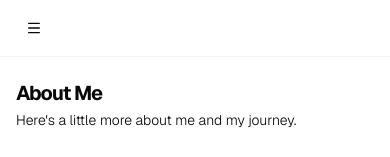
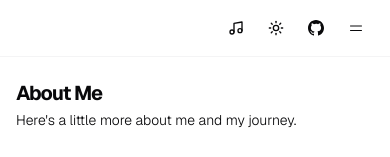
Before and after one commit to suraj-saw/portfolio-suraj, a Next.js app: page /about in a window 390 px wide. Shown: the top 157 px of the page. Built offline with nearby package versions, Linux system fonts and the light colour scheme.

Commit message:
initial commit

```diff
--- a/components/mobile-nav.tsx
+++ b/components/mobile-nav.tsx
@@ -1,22 +1,17 @@
-'use client';
+"use client";
 
-import * as React from 'react';
-import Link, { LinkProps } from 'next/link';
-import { useRouter, usePathname } from 'next/navigation';
-import { Menu, X } from 'lucide-react';
-import { siteConfig } from '@/config/site';
-import { cn } from '@/lib/utils';
-import { Button } from '@/components/ui/button';
-import { docsConfig } from '@/config/docs';
-import { ModeSwitcher } from './mode-switcher';
-import { Icons } from './icons';
+import * as React from "react";
+import Link, { LinkProps } from "next/link";
+import { useRouter } from "next/navigation";
+import { X } from "lucide-react";
 
-interface NavItem {
-  title: string;
-  href: string;
-  disabled?: boolean;
-  items?: NavItem[];
-}
+import { docsConfig } from "@/config/docs";
+import { cn } from "@/lib/utils";
+import { Button } from "./ui/button";
+import { Drawer, DrawerTrigger, DrawerContent, DrawerOverlay, DrawerPortal, DrawerClose, DrawerTitle } from "./ui/drawer";
+import { ModeSwitcher } from "./mode-switcher";
+import { siteConfig } from "@/config/site";
+import { Icons } from "./icons";
 
 interface MobileNavProps {
   toggleMusic: () => void;
@@ -25,63 +20,91 @@ interface MobileNavProps {
 
 export function MobileNav({ toggleMusic, playing }: MobileNavProps) {
   const [open, setOpen] = React.useState(false);
-  const pathname = usePathname();
-
-  React.useEffect(() => {
-    setOpen(false);
-  }, [pathname]);
 
   return (
-    <div className="flex items-center gap-2 md:hidden">
+    <Drawer open={open} onOpenChange={setOpen}>
+      <DrawerTrigger asChild>
         <Button
           variant="ghost"
           size="icon"
-        className="h-9 w-9 rounded-full"
-        onClick={() => setOpen(true)}
+          className="h-9 w-9 rounded-full transition-all hover:scale-105 hover:bg-muted md:hidden"
         >
-        <Menu className="h-5 w-5" />
+          {/* Hamburger icon */}
+          <svg
+            xmlns="http://www.w3.org/2000/svg"
+            fill="none"
+            viewBox="0 0 24 24"
+            strokeWidth="1.5"
+            stroke="currentColor"
+            className="h-5 w-5"
+          >
+            <path
+              strokeLinecap="round"
+              strokeLinejoin="round"
+              d="M3.75 9h16.5m-16.5 6.75h16.5"
+            />
+          </svg>
         </Button>
+      </DrawerTrigger>
 
-      {open && (
-        <div className="fixed inset-0 z-[100] flex">
-          {/* Backdrop */}
-          <div
-            className="fixed inset-0 bg-background/80 backdrop-blur-sm"
-            onClick={() => setOpen(false)}
-          />
+      {/* sr-only title for accessibility */}
+      <DrawerTitle className="sr-only">Navigation Menu</DrawerTitle>
 
-          {/* Drawer */}
-          <div className="fixed right-0 top-0 h-full w-[300px] bg-background border-l border-border/40 flex flex-col shadow-xl z-[101]">
+      <DrawerContent className="h-[88vh] border-t border-border/40 bg-background/95 backdrop-blur-xl">
+        <div className="flex h-full flex-col">
           {/* Header */}
-            <div className="flex items-center justify-between px-5 py-4 border-b border-border/40">
-              <Link
-                href="/"
-                className="flex items-center gap-2"
-                onClick={() => setOpen(false)}
-              >
+          <div className="flex items-center justify-between border-b border-border/40 px-5 py-3">
+            <div className="flex items-center gap-2.5">
               <Icons.logo className="h-5 w-5" />
-                <span className="font-semibold text-sm">{siteConfig.name}</span>
-              </Link>
+              <span className="text-base font-semibold">{siteConfig.name}</span>
+            </div>
+
             <div className="flex items-center gap-1">
+              {/* Music toggle */}
               <Button
                 variant="ghost"
                 size="icon"
                 className="h-8 w-8 rounded-full"
                 onClick={toggleMusic}
+                title={playing ? "Pause music" : "Play music"}
               >
                 <Icons.music
                   className={`h-4 w-4 ${
-                      playing ? 'text-blue-500' : 'text-muted-foreground'
+                    playing ? "text-primary" : "text-muted-foreground"
                   }`}
                 />
               </Button>
+
+              {/* Theme toggle */}
               <Button
                 variant="ghost"
                 size="icon"
-                  className="h-8 w-8 rounded-full relative"
+                className="h-8 w-8 rounded-full"
+                asChild
               >
+                <div>
                   <ModeSwitcher className="h-4 w-4" />
+                </div>
               </Button>
+
+              {/* GitHub */}
+              <Button
+                variant="ghost"
+                size="icon"
+                className="h-8 w-8 rounded-full"
+                asChild
+              >
+                <Link
+                  href={siteConfig.links.github}
+                  target="_blank"
+                  rel="noreferrer"
+                  onClick={() => setOpen(false)}
+                >
+                  <Icons.gitHub className="h-4 w-4" />
+                </Link>
+              </Button>
+
+              {/* Close */}
               <Button
                 variant="ghost"
                 size="icon"
@@ -93,19 +116,19 @@ export function MobileNav({ toggleMusic, playing }: MobileNavProps) {
             </div>
           </div>
 
-            {/* Content */}
-            <div className="flex-1 overflow-y-auto px-5 py-4">
-              <div className="space-y-6">
+          {/* Nav Links */}
+          <div className="flex-1 overflow-y-auto px-4 py-4">
+            <div className="space-y-4">
               {/* Home link */}
               <div className="space-y-1">
                 <MobileLink
                   href="/"
                   onOpenChange={setOpen}
-                    className="group flex items-center justify-between rounded-xl border border-border/40 bg-muted/30 px-4 py-3 text-sm font-medium transition-all hover:border-border hover:bg-muted/50"
+                  className="flex items-center justify-between rounded-lg border border-border/40 bg-muted/30 px-4 py-3 text-sm font-medium transition-all hover:border-border/60 hover:bg-muted/50"
                 >
                   <span>Home</span>
                   <svg
-                      className="h-4 w-4"
+                    className="h-4 w-4 text-muted-foreground"
                     fill="none"
                     viewBox="0 0 24 24"
                     stroke="currentColor"
@@ -120,33 +143,25 @@ export function MobileNav({ toggleMusic, playing }: MobileNavProps) {
                 </MobileLink>
               </div>
 
-                {/* Sections */}
+              {/* Sidebar sections */}
               {docsConfig.sidebarNav.map((section, index) => (
-                  <div key={index} className="space-y-2">
-                    <div className="flex items-center gap-2 px-1">
-                      <div className="h-px flex-1 bg-gradient-to-r from-transparent via-border/50 to-transparent" />
-                      <h3 className="text-[10px] font-bold uppercase tracking-widest text-muted-foreground/60">
+                <div key={index} className="space-y-1">
+                  {/* Section title */}
+                  <p className="px-1 pb-1 text-[11px] font-semibold uppercase tracking-widest text-muted-foreground">
                     {section.title}
-                      </h3>
-                      <div className="h-px flex-1 bg-gradient-to-l from-transparent via-border/50 to-transparent" />
-                    </div>
-                    <div className="space-y-1">
-                      {section?.items?.map((item: NavItem) =>
+                  </p>
+
+                  {section?.items?.map((item: any) =>
                     item.href && !item.disabled ? (
                       <MobileLink
                         key={item.href}
                         href={item.href}
                         onOpenChange={setOpen}
-                            className={cn(
-                              'group flex items-center justify-between rounded-lg px-4 py-2.5 text-sm transition-all hover:bg-muted/50',
-                              pathname === item.href
-                                ? 'bg-accent font-medium'
-                                : 'text-muted-foreground'
-                            )}
+                        className="flex items-center justify-between rounded-lg px-4 py-2.5 text-sm transition-all hover:bg-muted/50"
                       >
-                            <span>{item.title}</span>
+                        <span className="font-medium">{item.title}</span>
                         <svg
-                              className="h-3.5 w-3.5 opacity-50"
+                          className="h-3.5 w-3.5 text-muted-foreground"
                           fill="none"
                           viewBox="0 0 24 24"
                           stroke="currentColor"
@@ -162,14 +177,12 @@ export function MobileNav({ toggleMusic, playing }: MobileNavProps) {
                     ) : null
                   )}
                 </div>
-                  </div>
               ))}
             </div>
           </div>
         </div>
-        </div>
-      )}
-    </div>
+      </DrawerContent>
+    </Drawer>
   );
 }
 
@@ -194,7 +207,7 @@ function MobileLink({
         router.push(href.toString());
         onOpenChange?.(false);
       }}
-      className={className}
+      className={cn(className)}
       {...props}
     >
       {children}
--- a/components/site-header.tsx
+++ b/components/site-header.tsx
@@ -27,7 +27,6 @@ export function SiteHeader() {
     if (!audioRef.current) return;
 
     if (playing) {
-      // Wait for any pending play() before pausing
       if (playPromiseRef.current) {
         playPromiseRef.current
           .then(() => {
@@ -45,7 +44,6 @@ export function SiteHeader() {
           playPromiseRef.current = null;
         })
         .catch((err) => {
-          // AbortError is expected if pause is called before play resolves
           if (err.name !== "AbortError") {
             console.error("Audio play error:", err);
           }
@@ -70,8 +68,52 @@ export function SiteHeader() {
         <div className="container flex h-14 items-center">
           <MainNav />
 
-          {/* Mobile nav gets the music toggle */}
-          <MobileNav toggleMusic={toggleMusic} playing={playing} />
+          {/* Mobile: hamburger drawer trigger (left side of ml-auto) */}
+          <div className="ml-auto flex items-center gap-1 md:hidden">
+            {/* Music toggle - visible on mobile */}
+            <Button
+              variant="ghost"
+              size="icon"
+              className="h-9 w-9 rounded-full transition-all hover:scale-105 hover:bg-muted"
+              onClick={toggleMusic}
+              title={playing ? "Pause music" : "Play music"}
+            >
+              <Icons.music
+                className={`h-4 w-4 ${playing ? "text-primary" : ""}`}
+              />
+            </Button>
+
+            {/* Theme toggle - visible on mobile */}
+            <Button
+              variant="ghost"
+              size="icon"
+              className="h-9 w-9 rounded-full relative"
+              onClick={toggleTheme}
+              aria-label="Toggle theme"
+            >
+              <ModeSwitcher className="h-4 w-4" />
+            </Button>
+
+            {/* GitHub - visible on mobile */}
+            <Button
+              variant="ghost"
+              size="icon"
+              className="h-9 w-9 rounded-full"
+              asChild
+            >
+              <Link
+                href={siteConfig.links.github}
+                target="_blank"
+                rel="noreferrer"
+              >
+                <Icons.gitHub className="h-4 w-4" />
+                <span className="sr-only">GitHub</span>
+              </Link>
+            </Button>
+
+            {/* Mobile nav hamburger */}
+            <MobileNav toggleMusic={toggleMusic} playing={playing} />
+          </div>
 
           {/* Desktop right side */}
           <div className="ml-auto hidden items-center gap-2 md:gap-3 md:flex">
@@ -97,7 +139,7 @@ export function SiteHeader() {
               title={playing ? "Pause music" : "Play music"}
             >
               <Icons.music
-                className={`h-4 w-4 ${playing ? "text-blue-500" : ""}`}
+                className={`h-4 w-4 ${playing ? "text-primary" : ""}`}
               />
             </Button>
 
--- /dev/null
+++ b/components/ui/drawer.tsx
@@ -0,0 +1,129 @@
+"use client"
+
+import * as React from "react"
+import { Drawer as DrawerPrimitive } from "vaul"
+
+import { cn } from "@/lib/utils"
+
+function Drawer({
+  ...props
+}: React.ComponentProps<typeof DrawerPrimitive.Root>) {
+  return <DrawerPrimitive.Root data-slot="drawer" {...props} />
+}
+
+function DrawerTrigger({
+  ...props
+}: React.ComponentProps<typeof DrawerPrimitive.Trigger>) {
+  return <DrawerPrimitive.Trigger data-slot="drawer-trigger" {...props} />
+}
+
+function DrawerPortal({
+  ...props
+}: React.ComponentProps<typeof DrawerPrimitive.Portal>) {
+  return <DrawerPrimitive.Portal data-slot="drawer-portal" {...props} />
+}
+
+function DrawerClose({
+  ...props
+}: React.ComponentProps<typeof DrawerPrimitive.Close>) {
+  return <DrawerPrimitive.Close data-slot="drawer-close" {...props} />
+}
+
+function DrawerOverlay({
+  className,
+  ...props
+}: React.ComponentProps<typeof DrawerPrimitive.Overlay>) {
+  return (
+    <DrawerPrimitive.Overlay
+      data-slot="drawer-overlay"
+      className={cn(
+        "data-[state=open]:animate-in data-[state=closed]:animate-out data-[state=closed]:fade-out-0 data-[state=open]:fade-in-0 fixed inset-0 z-50 bg-black/50",
+        className
+      )}
+      {...props}
+    />
+  )
+}
+
+function DrawerContent({
+  className,
+  children,
+  ...props
+}: React.ComponentProps<typeof DrawerPrimitive.Content>) {
+  return (
+    <DrawerPortal data-slot="drawer-portal">
+      <DrawerOverlay />
+      <DrawerPrimitive.Content
+        data-slot="drawer-content"
+        className={cn(
+          "group/drawer-content bg-background fixed z-50 flex h-auto flex-col",
+          "data-[vaul-drawer-direction=bottom]:inset-x-0 data-[vaul-drawer-direction=bottom]:bottom-0 data-[vaul-drawer-direction=bottom]:mt-24 data-[vaul-drawer-direction=bottom]:max-h-[80vh] data-[vaul-drawer-direction=bottom]:rounded-t-lg data-[vaul-drawer-direction=bottom]:border-t",
+          className
+        )}
+        {...props}
+      >
+        <div className="bg-muted mx-auto mt-4 h-2 w-[100px] shrink-0 rounded-full" />
+        {children}
+      </DrawerPrimitive.Content>
+    </DrawerPortal>
+  )
+}
+
+function DrawerHeader({ className, ...props }: React.ComponentProps<"div">) {
+  return (
+    <div
+      data-slot="drawer-header"
+      className={cn("flex flex-col gap-1.5 p-4", className)}
+      {...props}
+    />
+  )
+}
+
+function DrawerFooter({ className, ...props }: React.ComponentProps<"div">) {
+  return (
+    <div
+      data-slot="drawer-footer"
+      className={cn("mt-auto flex flex-col gap-2 p-4", className)}
+      {...props}
+    />
+  )
+}
+
+function DrawerTitle({
+  className,
+  ...props
+}: React.ComponentProps<typeof DrawerPrimitive.Title>) {
+  return (
+    <DrawerPrimitive.Title
+      data-slot="drawer-title"
+      className={cn("text-foreground font-semibold", className)}
+      {...props}
+    />
+  )
+}
+
+function DrawerDescription({
+  className,
+  ...props
+}: React.ComponentProps<typeof DrawerPrimitive.Description>) {
+  return (
+    <DrawerPrimitive.Description
+      data-slot="drawer-description"
+      className={cn("text-muted-foreground text-sm", className)}
+      {...props}
+    />
+  )
+}
+
+export {
+  Drawer,
+  DrawerPortal,
+  DrawerOverlay,
+  DrawerTrigger,
+  DrawerClose,
+  DrawerContent,
+  DrawerHeader,
+  DrawerFooter,
+  DrawerTitle,
+  DrawerDescription,
+}
--- a/package.json
+++ b/package.json
@@ -27,7 +27,8 @@
     "react-icons": "^5.5.0",
     "sonner": "^2.0.7",
     "tailwind-merge": "^3.5.0",
-    "tw-animate-css": "^1.4.0"
+    "tw-animate-css": "^1.4.0",
+    "vaul": "^1.1.2"
   },
   "devDependencies": {
     "@tailwindcss/postcss": "^4.2.1",
```
Also changed, not shown: 1 other file (tests, documents, lock files or other folders). Lines whose indentation alone changed are shown as unchanged.
